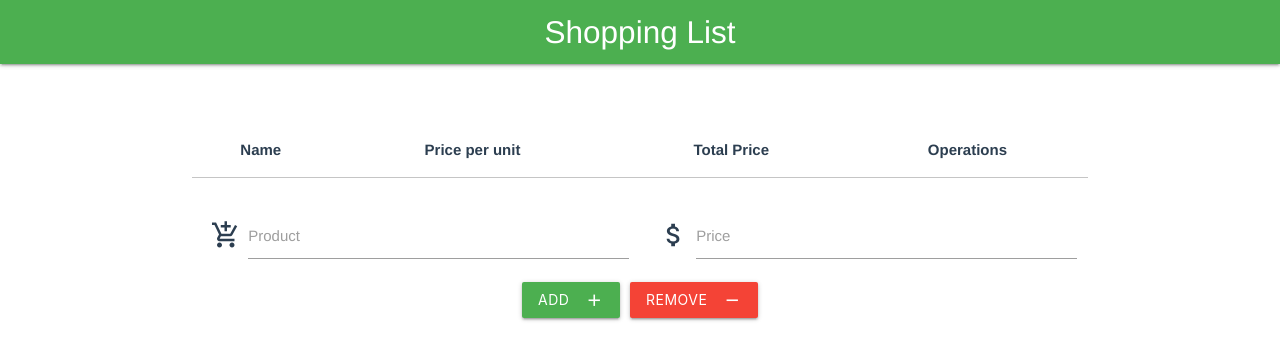
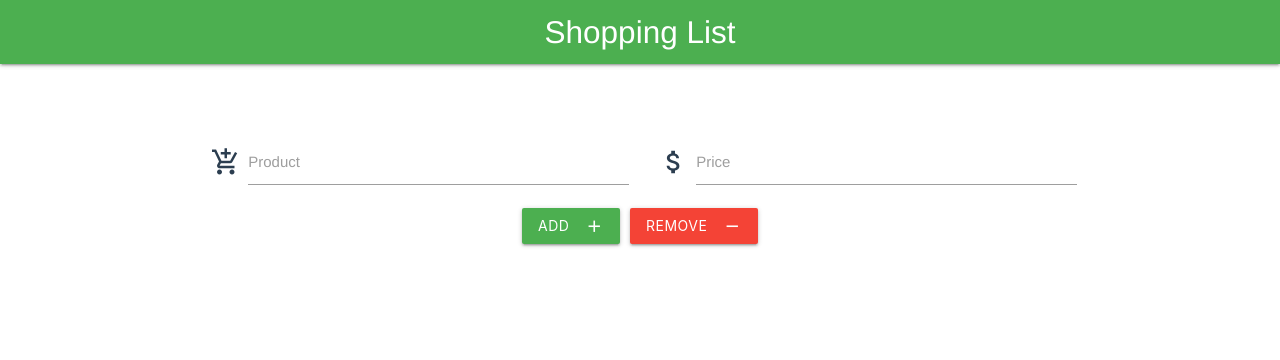
Before and after one commit to patezno/Shopping-List, a Vue app: page / in a window 1280 px wide. Shown: the top 360 px of the page. Built offline with nearby package versions, Linux system fonts and the light colour scheme.

Commit message:
v-if añadido

```diff
--- a/src/App.vue
+++ b/src/App.vue
@@ -11,7 +11,7 @@
     </div>
 
     <div class="container mTop">
-      <ShoppingList :products="products" @removeProduct="removeProduct($event)"></ShoppingList>
+      <ShoppingList v-if="products.length > 0" :products="products" @removeProduct="removeProduct($event)"></ShoppingList>
 
       <div class="row right" v-if="totalAmount > 0">
           <span>Total expense: {{totalAmount}} €</span>
```
